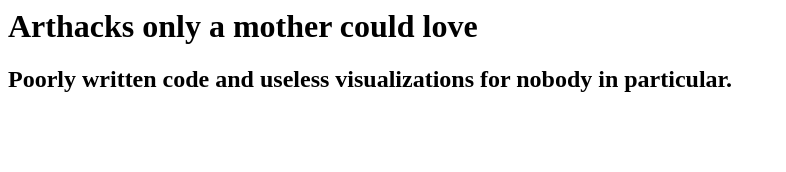
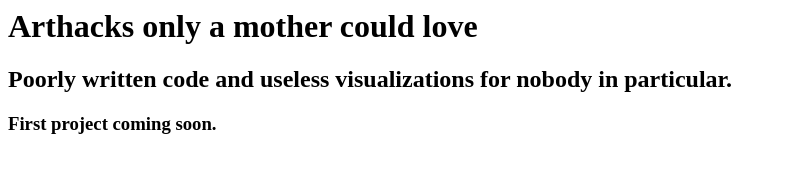
Before and after one commit to geeshort/geeshort.github.io, a plain HTML site: page index.html in a window 1280 px wide. Shown: the whole page, without its empty margins (0-786 px from the left). Drawn offline with Linux system fonts and the light colour scheme.

Commit message:
Coming Soon
Added coming soon message to index

```diff
--- a/index.html
+++ b/index.html
@@ -8,5 +8,6 @@
 <body>
     <h1>Arthacks only a mother could love</h1>
     <h2>Poorly written code and useless visualizations for nobody in particular.</h2>
+    <h3>First project coming soon.</h3>
 </body>
 </html>
```
